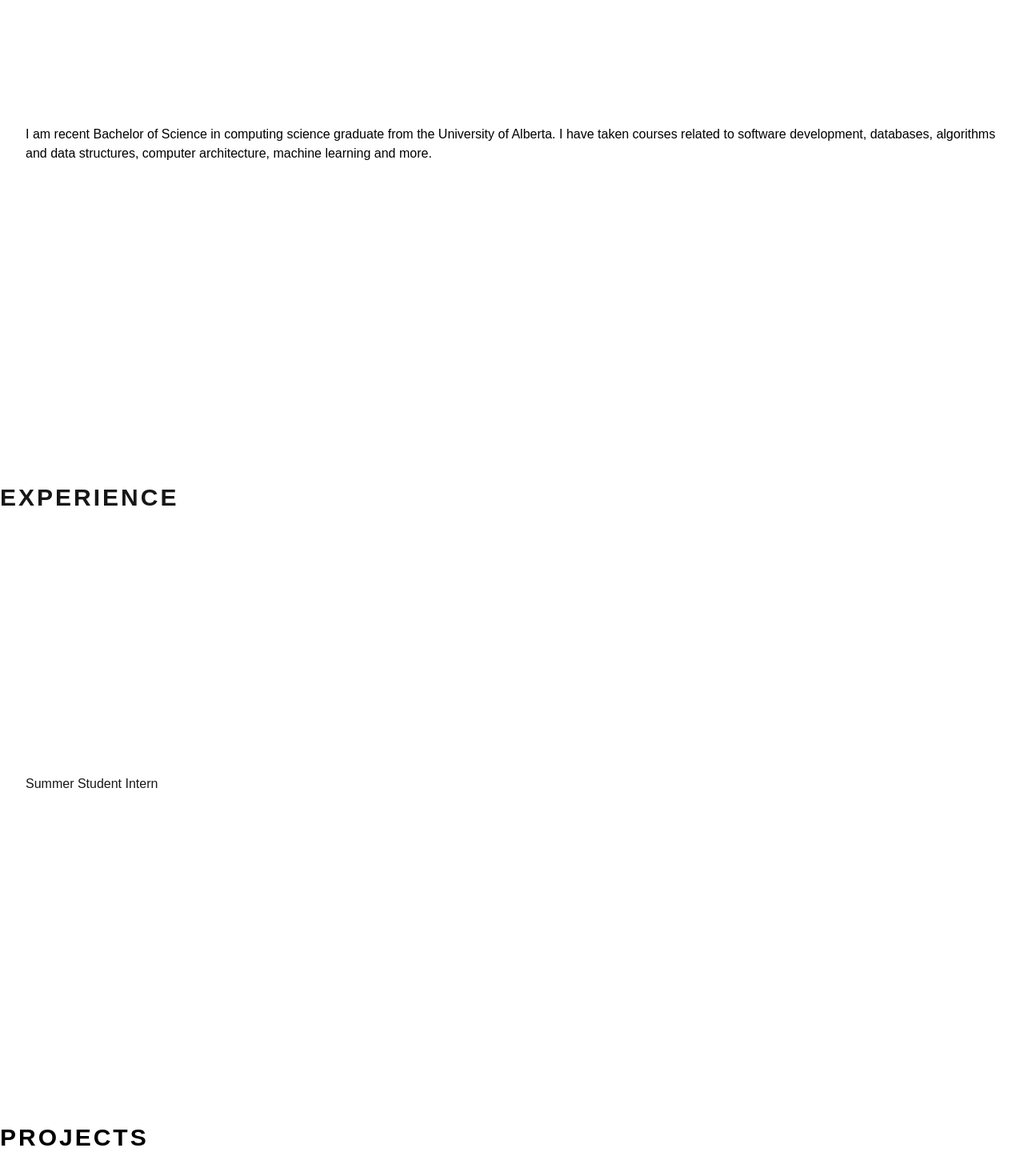
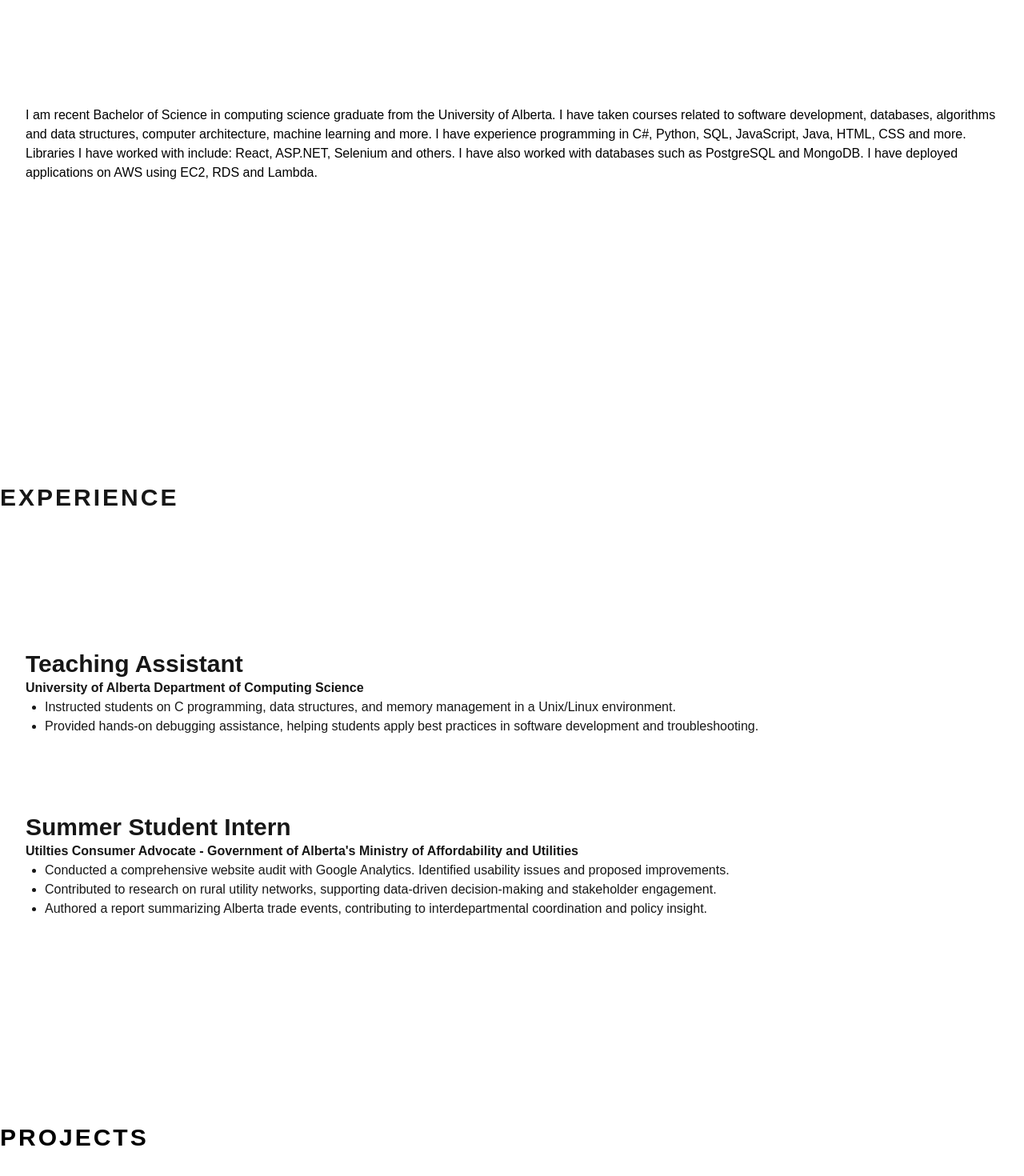
Before and after one commit to IvanSoroka1/PersonalWebsite, a Next.js app: page / in a window 1280 px wide. Shown: the part 1100-2570 px from the top of the page at 80% size. Built offline with nearby package versions, Linux system fonts and the light colour scheme.

Commit message:
Updated Descriptions

```diff
--- /dev/null
+++ b/app/About.tsx
@@ -0,0 +1,12 @@
+export default function About() {
+    return (<div className="bg-white text-black">
+        <div id="about"
+            className="relative min-h-screen flex flex-col justify-center px-8 max-w-screen-xl mx-auto">
+            <h2 className="absolute top-6 left-0 text-3xl font-semibold tracking-widest">ABOUT</h2>
+            <p>
+                I am recent Bachelor of Science in computing science graduate from the University of Alberta. I have taken courses related to software development, databases, algorithms and data structures, computer architecture, machine learning and more. I have experience programming in C#, Python, SQL, JavaScript, Java, HTML, CSS and more. Libraries I have worked with include: React, ASP.NET, Selenium and others. I have also worked with databases such as PostgreSQL and MongoDB. I have deployed applications on AWS using EC2, RDS and Lambda.
+            </p>
+        </div>
+    </div>
+    )
+}
--- /dev/null
+++ b/app/Experience.tsx
@@ -0,0 +1,40 @@
+export default function Experience() {
+  return (
+    <section id="experience"
+      className="relative min-h-screen flex flex-col justify-center px-8 max-w-screen-xl mx-auto">
+      <h2 className="absolute top-6 left-0 text-3xl font-semibold tracking-widest">EXPERIENCE</h2>
+      <div className="flex flex-col gap-24">
+        <ExperienceEntry
+          title="Teaching Assistant"
+          subtitle="University of Alberta Department of Computing Science"
+          listItems={[
+            "Instructed students on C programming, data structures, and memory management in a Unix/Linux environment.",
+            "Provided hands-on debugging assistance, helping students apply best practices in software development and troubleshooting.",
+          ]}
+        />
+        <ExperienceEntry
+          title="Summer Student Intern"
+          subtitle="Utilties Consumer Advocate - Government of Alberta's Ministry of Affordability and Utilities"
+          listItems={[
+            "Conducted a comprehensive website audit with Google Analytics. Identified usability issues and proposed improvements.",
+            "Contributed to research on rural utility networks, supporting data-driven decision-making and stakeholder engagement.",
+            "Authored a report summarizing Alberta trade events, contributing to interdepartmental coordination and policy insight.",
+          ]}
+        />
+
+      </div>
+    </section >
+  )
+}
+
+function ExperienceEntry({ title, subtitle, listItems }: { title: string, subtitle: string, listItems: string[] }) {
+  return (
+    <div className="">
+      <h3 className="font-bold text-3xl">{title}</h3>
+      <h4 className="font-semibold">{subtitle}</h4>
+      <ul className="list-disc pl-6">
+        {listItems.map(item => <li key={item}>{item}</li>)}
+      </ul>
+    </div>
+  )
+}
--- a/app/page.tsx
+++ b/app/page.tsx
@@ -4,6 +4,8 @@ import { RiTailwindCssFill } from "react-icons/ri";
 import { DiPostgresql } from "react-icons/di";
 import ProjectCard from './ProjectCard';
 import Contact from './Contact'
+import Experience from './Experience'
+import About from './About'
 
 export default function Home() {
   return (
@@ -35,20 +37,8 @@ export default function Home() {
 
       </section>
 
-      <div className="bg-white text-black">
-        <div id="about"
-          className="relative min-h-screen flex flex-col justify-center px-8 max-w-screen-xl mx-auto">
-          <h2 className="absolute top-6 left-0 text-3xl font-semibold tracking-widest">ABOUT</h2>
-          <p>I am recent Bachelor of Science in computing science graduate from the University of Alberta. I have taken courses related to software development, databases, algorithms and data structures, computer architecture, machine learning and more.
-          </p>
-        </div>
-      </div>
-
-      <section id="experience"
-        className="relative min-h-screen flex flex-col justify-center px-8 max-w-screen-xl mx-auto">
-        <h2 className="absolute top-6 left-0 text-3xl font-semibold tracking-widest">EXPERIENCE</h2>
-        Summer Student Intern
-      </section>
+    <About/>
+    <Experience/>
 
 
       <div className="bg-white text-black">
@@ -80,31 +70,29 @@ export default function Home() {
             <ProjectCard
               title="Household Inventory Manager"
               description="I made this project for CMPUT 301 - Introduction to Software Engineering at the University of Alberta. This is an Android app that allows you to keep track of items and valuables that are laying around in your house or that belong to you."
-              imageUrl="https://picsum.photos/512"
+              imageUrl="/InventoryManagerPic.png"
               githubUrl="https://github.com/CMPUT301F23T31/LetsGoGolfing"
               techIcons={[FaAndroid, FaJava, SiFirebase, FaFigma]}
             />
             <ProjectCard
               title="Artificial Intelligence Capstone Project"
-              description="I made this project for CMPUT 469 - Artificial Intelligence Capstone at the University of Alberta."
-              imageUrl="https://picsum.photos/512"
-              githubUrl="https://github.com/UAlberta-CMPUT401/w24project-fomd_chat"
+              description="I made this project for CMPUT 469 - Artificial Intelligence Capstone at the University of Alberta. It is about an area of artificial intelligence called Reinforcement Learning. Reinforcement learning is when agents learn how to act in an environment by interacting with it. Specifically, it examines streaming-reinforcement learning, an approach to reinforcement learning for resource contrained devices, in the partially obserable context."
+              imageUrl="/RL.jpg"
+              githubUrl="https://github.com/CMPUT-469-iRL/iRL"
             />
 
             <ProjectCard
               title="Team Fortress 2: Independent Project"
               description="This tool allows you to perform certain in-game movement mechanics automatically."
               imageUrl="/rocketjump.png"
-              githubUrl="https://github.com/UAlberta-CMPUT401/w24project-fomd_chat"
+              githubUrl="https://github.com/IvanSoroka1/VideoGameAssistTool"
             />
 
           </ul>
         </section>
       </div>
 
-      {/* <section id="contact" className="relative min-h-screen flex flex-col justify-center px-8 max-w-screen-xl mx-auto"> */}
-         <Contact />
-      {/* </section> */}
+      <Contact />
     </div>
   );
 }
```
Also changed, not shown: public/InventoryManagerPic.png (added), public/RL.jpg (added).
